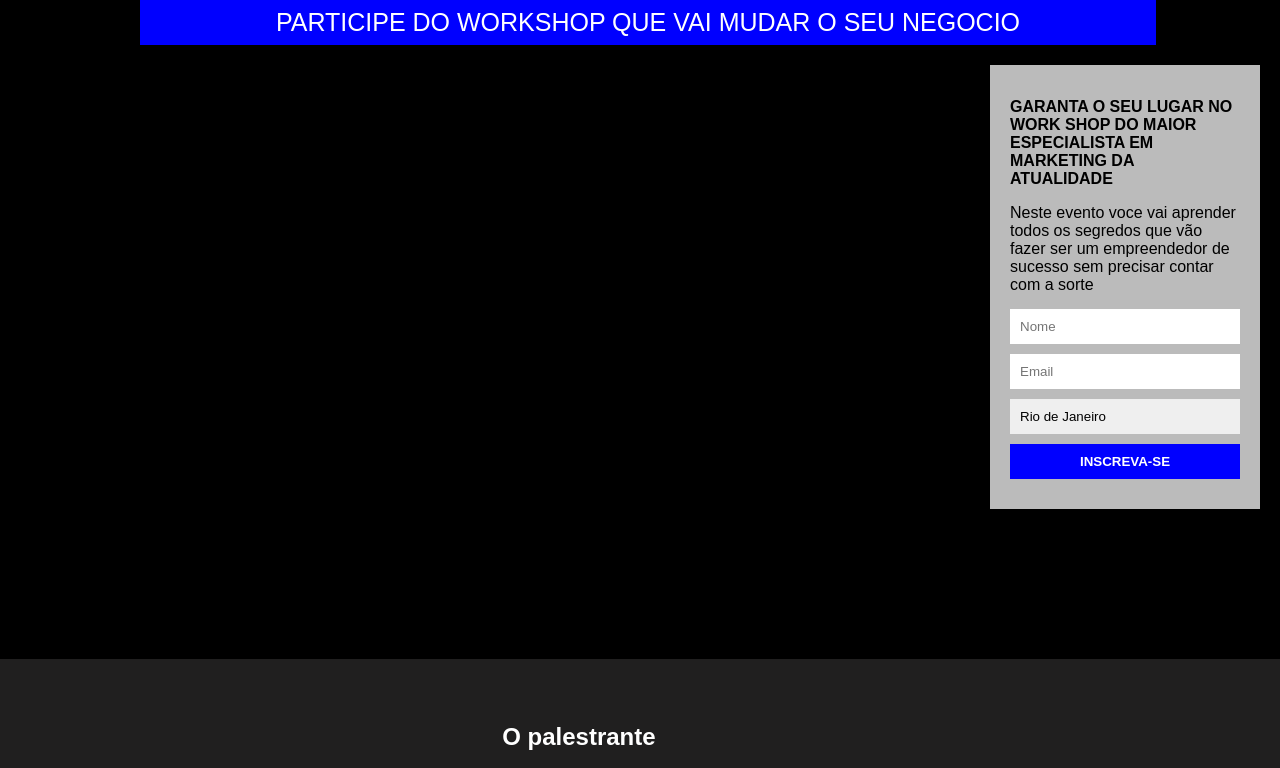
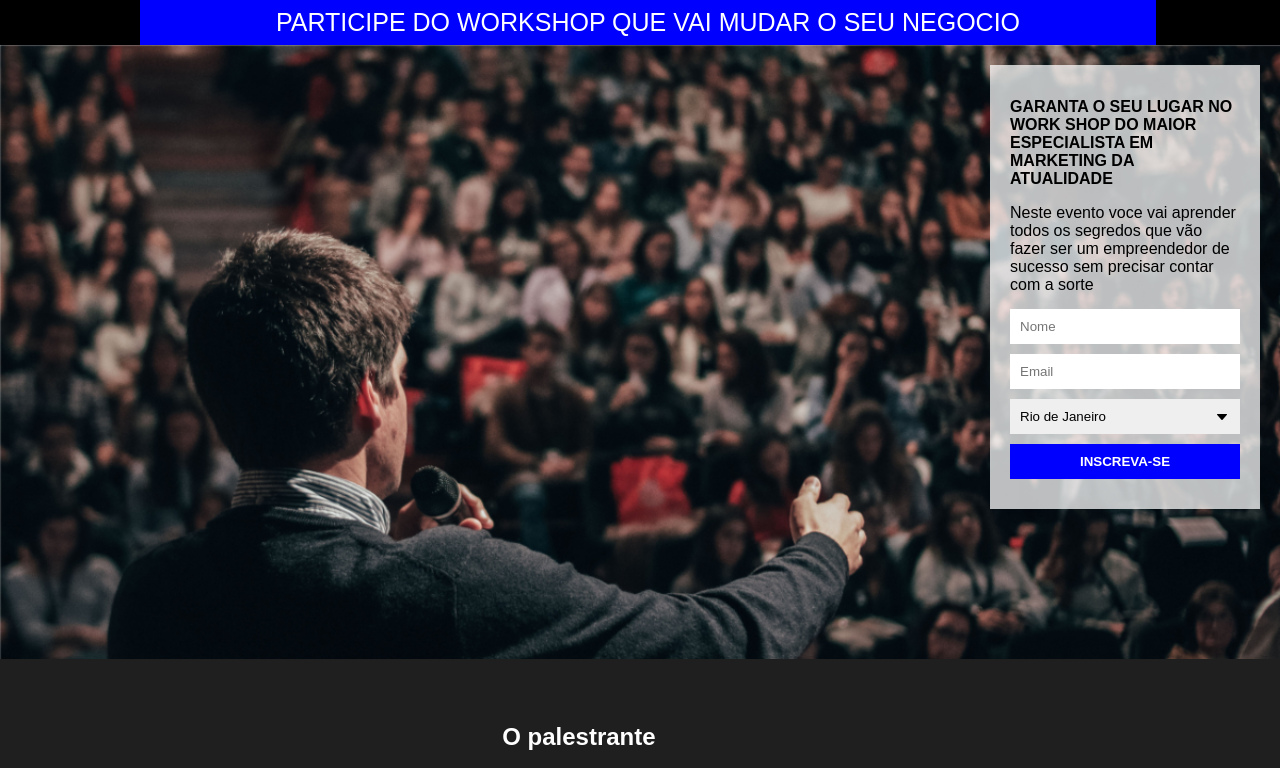
Before and after one commit to lucasreis741/Workshop-Marketing, a plain HTML site: page index.html in a window 1280 px wide. Shown: the top 768 px of the page. Drawn offline with Linux system fonts and the light colour scheme.

Commit message:
Update style6.css

```diff
--- a/style6.css
+++ b/style6.css
@@ -30,7 +30,7 @@ padding: 20px;
 section{
 padding: 20px;
 padding-bottom: 150px;
-background-image: url(../fundo/people.jpg);
+background-image: url(people.jpg);
 background-size: cover;
 overflow: hidden;
 
@@ -62,7 +62,7 @@ select{
 -moz-appearance: none;
 -webkit-appearance: none;
 appearance: none;
-background-image: url(../fundo/arrow.jpg);
+background-image: url(arrow.jpg);
 background-repeat: no-repeat;
 background-position: calc(100% - 10px) center;
 }
```
